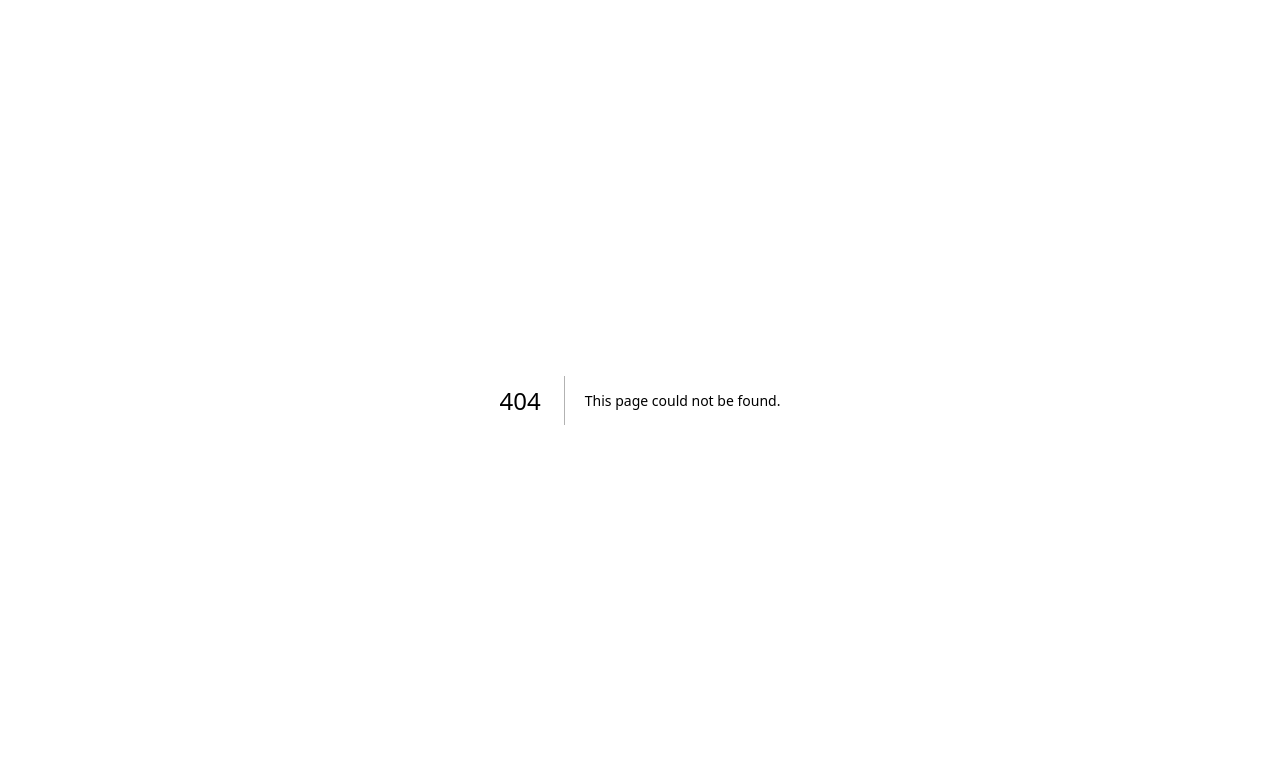
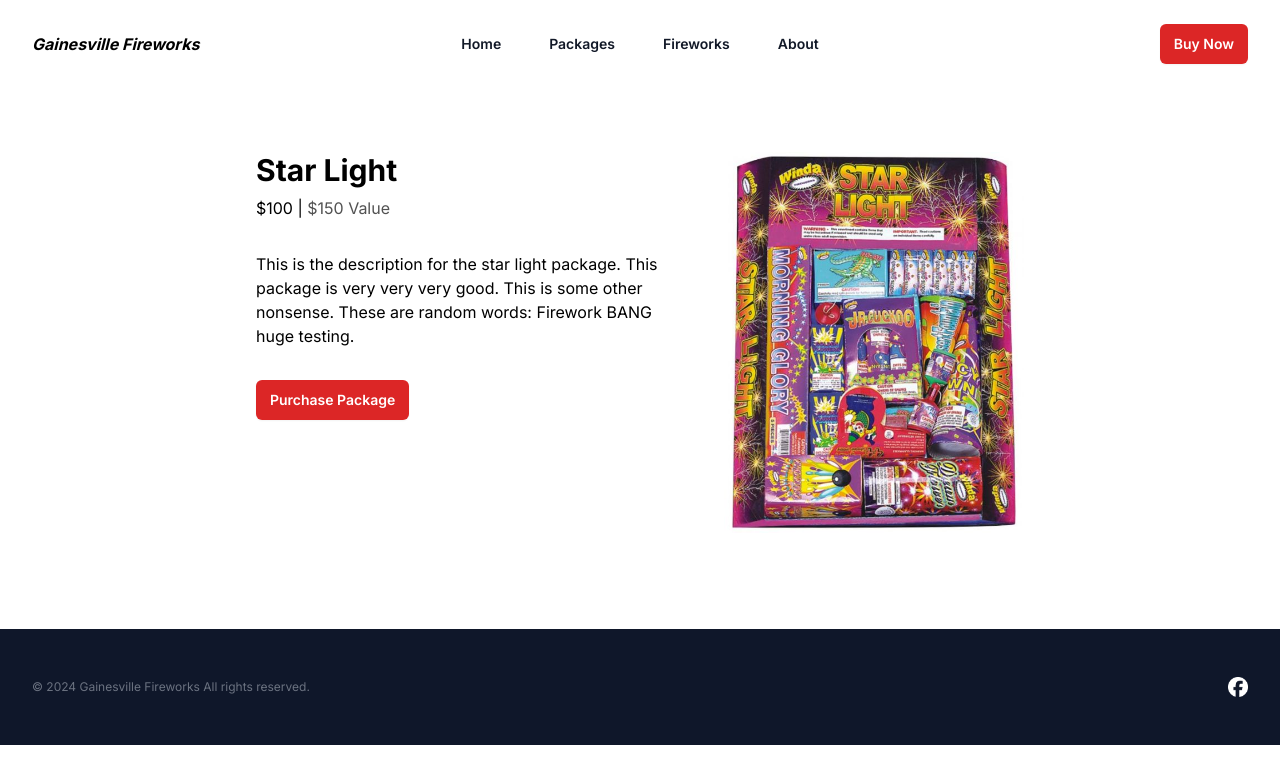
Before and after one commit to jessereevs/gainesville-fireworks, a Next.js app: page /packages/star-light in a window 1280 px wide. Before the commit this address had no page. Shown: the top 784 px of the page. Built offline with nearby package versions, Linux system fonts and the light colour scheme.

Commit message:
Build Basic Package Screen

```diff
--- /dev/null
+++ b/app/packages/star-light/page.tsx
@@ -0,0 +1,31 @@
+"use client"
+
+import { FireworkPackage } from '@/types';
+
+import Header from '@/app/ui/header';
+import PackageDetail from '@/app/ui/packages/package_detail';
+import Footer from '@/app/ui/footer';
+
+import PackageImage from '@/public/images/package_images/assortment_1.jpg';
+
+
+let fireworkPackage: FireworkPackage = {
+	name: "Star Light",
+	description: "This is the description for the star light package. This package is very very very good. This is some other nonsense. These are random words: Firework BANG huge testing.",
+	price: 100,
+	value: 150,
+	image: PackageImage
+}
+
+export default function StarLight() {
+	return(
+		<>
+			<Header />
+			<PackageDetail
+				fireworkPackage = {fireworkPackage}
+			/>
+			<div className='m-8'></div>
+			<Footer />
+		</>
+	);
+}
--- /dev/null
+++ b/app/ui/packages/package_detail.tsx
@@ -0,0 +1,27 @@
+import { FireworkPackage } from "@/types";
+import Image from "next/image";
+
+interface PackageDetailProps {
+	fireworkPackage: FireworkPackage;
+}
+
+export default function PackageDetail({ fireworkPackage }: PackageDetailProps) {
+	return(
+		<div className="mx-auto max-w-7xl px-4 sm:px-6 lg:px-8">
+			<div className="mx-auto max-w-3xl py-16 flex">
+				<div className="mr-10">
+					<h1 className="font-bold text-3xl pb-2">{fireworkPackage.name}</h1>
+					<h2>${fireworkPackage.price} | <span className="text-neutral-600">${fireworkPackage.value} Value</span></h2>
+					<h2 className="py-8">{fireworkPackage.description}</h2>
+					<button type="button" className="rounded-md bg-red-600 px-3.5 py-2.5 text-sm font-semibold text-white shadow-sm hover:bg-red-500 focus-visible:outline focus-visible:outline-2 focus-visible:outline-offset-2 focus-visible:outline-red-600">Purchase Package</button>
+				</div>
+				<Image
+					src={fireworkPackage.image}
+					alt="Firework Package Image"
+					width={300}
+					height={400}
+				/>
+			</div>
+		</div>
+	)
+}
--- a/app/ui/packages/product_listing.tsx
+++ b/app/ui/packages/product_listing.tsx
@@ -11,7 +11,7 @@
 	{
 	  id: 1,
 	  name: 'Star Light',
-	  href: '#',
+	  href: '/packages/star-light',
 	  price: '$100',
 	  description: '1 Rocket, 1 Fountain, 1 Firecracker',
 	  imageSrc: Package1,
--- /dev/null
+++ b/types.ts
@@ -0,0 +1,7 @@
+export interface FireworkPackage {
+	name: string;
+	description: string;
+	price: number;
+	value: number;
+	image: any;
+}
```
